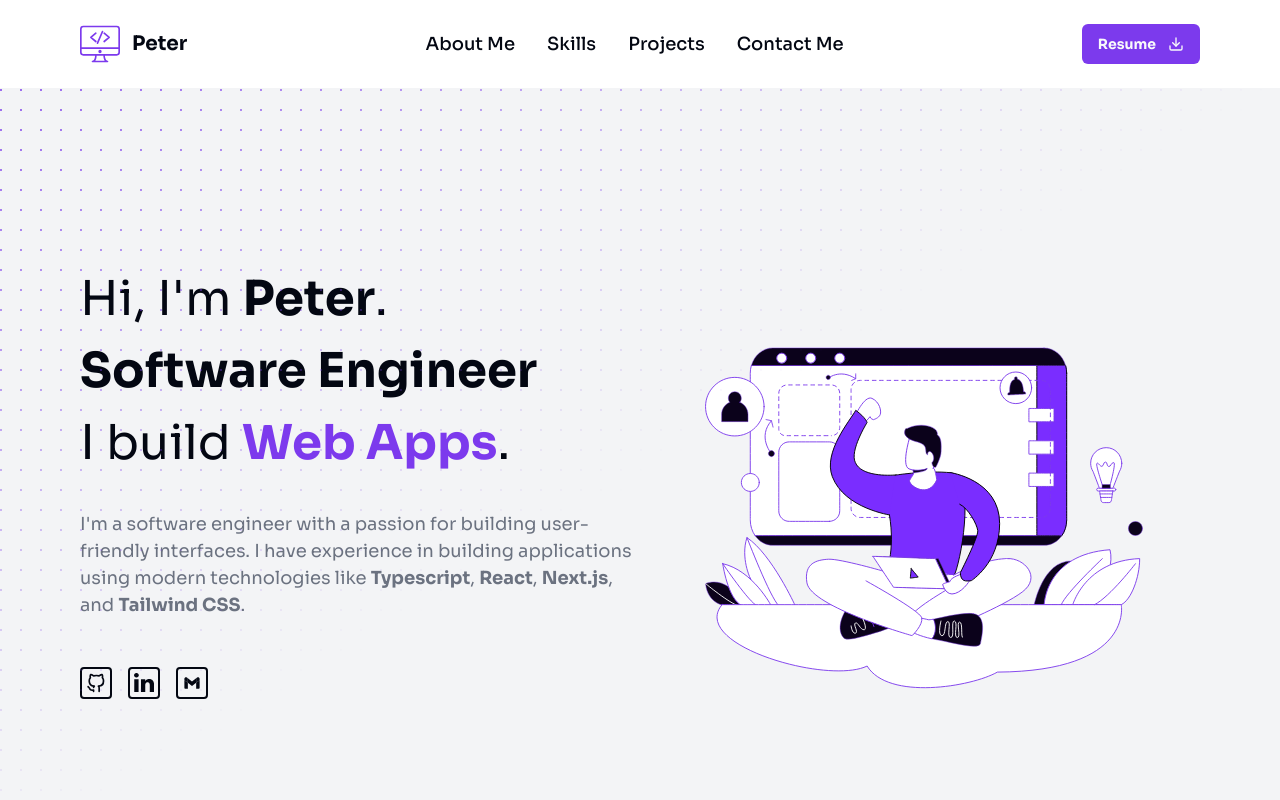
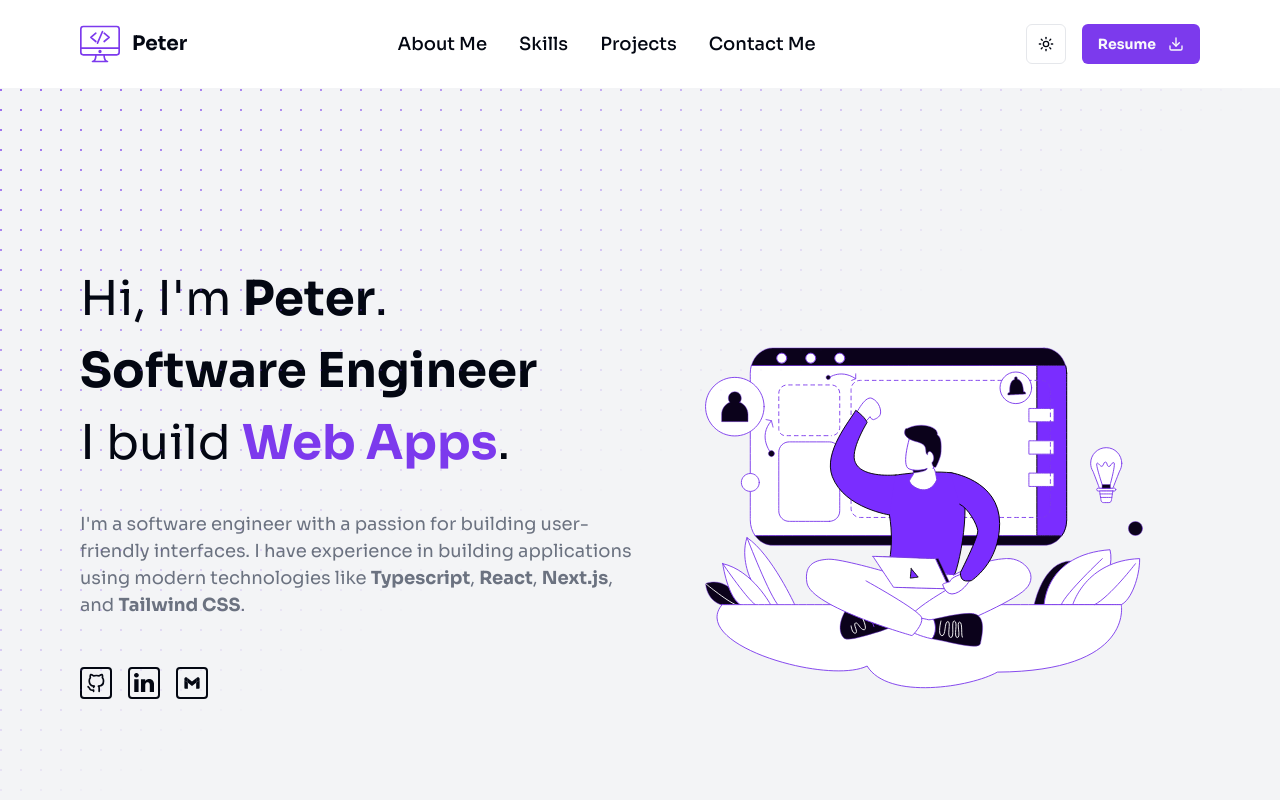
Before and after one commit to Peter3Khalil/personal-website, a Next.js app: page / in a window 1280 px wide. Shown: the top 800 px of the page. Built offline with nearby package versions, Linux system fonts and the light colour scheme.

Commit message:
💡 Supporting dark and light mode

```diff
--- a/package.json
+++ b/package.json
@@ -20,6 +20,7 @@
     "clsx": "^2.1.0",
     "lucide-react": "^0.445.0",
     "next": "14.1.0",
+    "next-themes": "^0.3.0",
     "react": "^18",
     "react-dom": "^18",
     "react-lottie": "^1.2.4",
--- a/src/app/layout.tsx
+++ b/src/app/layout.tsx
@@ -1,4 +1,5 @@
 import '@/app/globals.css';
+import { ThemeProvider } from '@/components/theme-provider';
 import { Metadata } from 'next';
 import { Sora } from 'next/font/google';
 import React from 'react';
@@ -24,7 +25,14 @@ export default function RootLayout({
       <body
         className={`bg-background text-foreground antialiased ${sora.className}`}
       >
-        {children}
+        <ThemeProvider
+          attribute="class"
+          defaultTheme="system"
+          enableSystem
+          disableTransitionOnChange
+        >
+          {children}
+        </ThemeProvider>
       </body>
     </html>
   );
--- a/src/components/header.tsx
+++ b/src/components/header.tsx
@@ -1,5 +1,6 @@
 'use client';
 import { ComputerIcon } from '@/components/shared/icons';
+import ThemeSwitcher from '@/components/theme-switcher';
 import { Button } from '@/components/ui/button';
 import { Sheet, SheetContent, SheetTrigger } from '@/components/ui/sheet';
 import { Download, Menu } from 'lucide-react';
@@ -23,6 +24,8 @@ const Header = () => {
           ))}
         </ul>
       </nav>
+      <div className="flex items-center gap-4">
+        <ThemeSwitcher />
         <Button className="hidden font-semibold md:flex">
           Resume <Download className="ms-1" size={20} />
         </Button>
@@ -55,6 +58,7 @@ const Header = () => {
             </div>
           </SheetContent>
         </Sheet>
+      </div>
     </header>
   );
 };
--- /dev/null
+++ b/src/components/theme-provider.tsx
@@ -0,0 +1,9 @@
+'use client';
+
+import * as React from 'react';
+import { ThemeProvider as NextThemesProvider } from 'next-themes';
+import { type ThemeProviderProps } from 'next-themes/dist/types';
+
+export function ThemeProvider({ children, ...props }: ThemeProviderProps) {
+  return <NextThemesProvider {...props}>{children}</NextThemesProvider>;
+}
--- /dev/null
+++ b/src/components/theme-switcher.tsx
@@ -0,0 +1,23 @@
+'use client';
+
+import { Moon, Sun } from 'lucide-react';
+import { useTheme } from 'next-themes';
+
+import { Button } from '@/components/ui/button';
+import React, { FC, useCallback } from 'react';
+
+const ThemeSwitcher: FC<React.ComponentProps<typeof Button>> = (props) => {
+  const { setTheme, theme } = useTheme();
+  const toggleTheme = useCallback(() => {
+    setTheme(theme === 'light' ? 'dark' : 'light');
+  }, [setTheme, theme]);
+  return (
+    <Button onClick={toggleTheme} variant="outline" size="icon" {...props}>
+      <Sun className="h-[1.2rem] w-[1.2rem] rotate-0 scale-100 transition-all dark:-rotate-90 dark:scale-0" />
+      <Moon className="absolute h-[1.2rem] w-[1.2rem] rotate-90 scale-0 transition-all dark:rotate-0 dark:scale-100" />
+      <span className="sr-only">Toggle theme</span>
+    </Button>
+  );
+};
+
+export default ThemeSwitcher;
```
Lines whose indentation alone changed are shown as unchanged.
